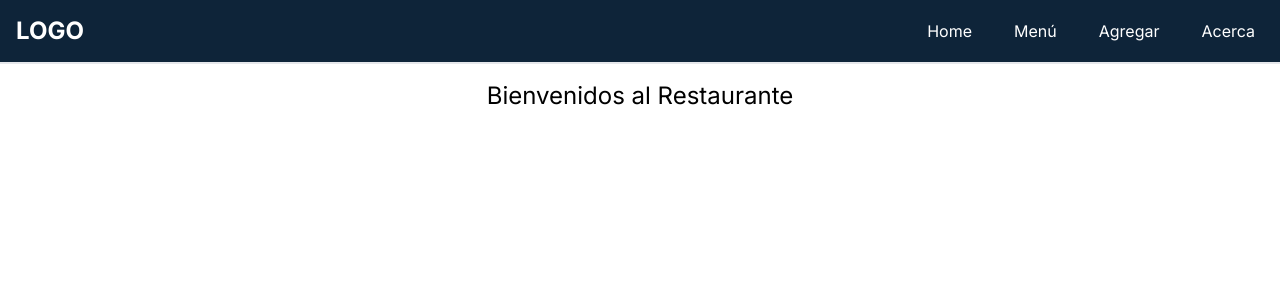
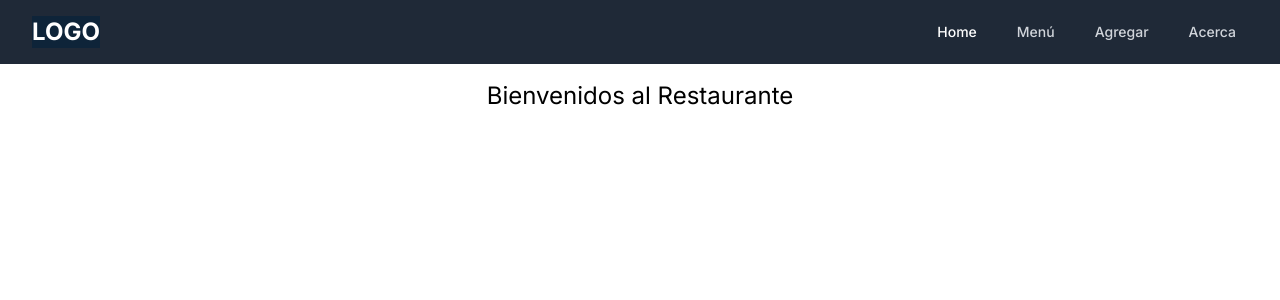
Before and after one commit to arnaldo16763695/myrestaurant, a Next.js app: page / in a window 1280 px wide. Shown: the top 300 px of the page. Built offline with nearby package versions, Linux system fonts and the light colour scheme.

Commit message:
NavBar improvement

```diff
--- a/app/components/NavBar.jsx
+++ /dev/null
@@ -1,21 +0,0 @@
-'use client'
-import Link from "next/link";
-import {usePathname} from 'next/navigation'
-import { Logo } from "./Logo";
-
-const NavBar = () => {
-  const pathname = usePathname();
-  return (
-    <nav className="flex justify-between bg-[#0e2439] w-full h-16 border-b-2 px-4 ">
-    <Logo/>
-     <div className="flex justify-center items-center h-full text-white gap-6">
-       <div><Link className={`p-2 rounded-lg border border-transparent ${pathname === '/' ? 'border-gray-400' : ''} hover:text-gray-400 hover:border-gray-400`} href={`/`}>Home</Link></div>
-       <div><Link className={`p-2 rounded-lg border border-transparent ${pathname === '/menu' ? 'border-gray-400' : ''} hover:text-gray-400 hover:border-gray-400`} href={`/menu`}>Menú</Link></div>
-       <div><Link className={`p-2 rounded-lg border border-transparent ${pathname === '/products/add' ? 'border-gray-400' : ''} hover:text-gray-400 hover:border-gray-400`} href={`/products/add`}>Agregar</Link></div>
-       <div><Link className={`p-2 rounded-lg border border-transparent ${pathname === '/about' ? 'border-gray-400' : ''} hover:text-gray-400 hover:border-gray-400`} href={`/about`}>Acerca</Link></div>
-     </div>
-    </nav>
-  );
-};
-
-export default NavBar;
--- /dev/null
+++ b/app/components/NavBarMain.jsx
@@ -0,0 +1,140 @@
+"use client";
+
+import Link from "next/link";
+import { useState } from "react";
+import { Logo } from "./Logo";
+
+const NavBarMain = () => {
+  const [showMenuMobile, setShowMenuMobile] = useState(false);
+  return (
+    <nav className="bg-gray-800 w-full">
+      <div className="mx-auto max-w-7xl px-2 sm:px-6 lg:px-8">
+        <div className="relative flex h-16 items-center justify-between">
+          <div className="absolute inset-y-0 left-0 flex items-center sm:hidden">
+            {/* Mobile menu button*/}
+            <button
+              type="button"
+              className="relative inline-flex items-center justify-center rounded-md p-2 text-gray-400 hover:bg-gray-700 hover:text-white focus:outline-none focus:ring-2 focus:ring-inset focus:ring-white"
+              aria-controls="mobile-menu"
+              aria-expanded="false"
+              onClick={() => setShowMenuMobile(!showMenuMobile)}
+            >
+              <span className="absolute -inset-0.5" />
+              <span className="sr-only">Open main menu</span>
+              {/*
+      Icon when menu is closed.
+
+      Menu open: "hidden", Menu closed: "block"
+    */}
+              <svg
+                className="block h-6 w-6"
+                fill="none"
+                viewBox="0 0 24 24"
+                strokeWidth="1.5"
+                stroke="currentColor"
+                aria-hidden="true"
+              >
+                <path
+                  strokeLinecap="round"
+                  strokeLinejoin="round"
+                  d="M3.75 6.75h16.5M3.75 12h16.5m-16.5 5.25h16.5"
+                />
+              </svg>
+              {/*
+      Icon when menu is open.
+
+      Menu open: "block", Menu closed: "hidden"
+    */}
+              <svg
+                className="hidden h-6 w-6"
+                fill="none"
+                viewBox="0 0 24 24"
+                strokeWidth="1.5"
+                stroke="currentColor"
+                aria-hidden="true"
+              >
+                <path
+                  strokeLinecap="round"
+                  strokeLinejoin="round"
+                  d="M6 18L18 6M6 6l12 12"
+                />
+              </svg>
+            </button>
+          </div>
+          <div className="flex flex-1 items-center justify-center sm:items-stretch sm:justify-start">
+            <div className="flex flex-shrink-0 items-center">
+              <Logo/>
+            </div>
+            <div className="hidden sm:ml-6 sm:block w-full">
+              <div className="flex space-x-4 justify-end text-right">
+                {/* Current: "bg-gray-900 text-white", Default: "text-gray-300 hover:bg-gray-700 hover:text-white" */}
+                <Link
+                  href="/"
+                  className=" text-white rounded-md px-3 py-2 text-sm font-medium"
+                  aria-current="page"
+                >
+                  Home
+                </Link>
+                <Link
+                  className="text-gray-300 hover:bg-gray-700 hover:text-white rounded-md px-3 py-2 text-sm font-medium"
+                  href={`/menu`}
+                >
+                  Menú
+                </Link>
+
+                <Link
+                  className="text-gray-300 hover:bg-gray-700 hover:text-white rounded-md px-3 py-2 text-sm font-medium"
+                  href={`/products/add`}
+                >
+                  Agregar
+                </Link>
+
+                <Link
+                  className="text-gray-300 hover:bg-gray-700 hover:text-white rounded-md px-3 py-2 text-sm font-medium"
+                  href={`/about`}
+                >
+                  Acerca
+                </Link>
+              </div>
+            </div>
+          </div>
+        </div>
+      </div>
+      {/* Mobile menu, show/hide based on menu state. */}
+      <div className={`${!showMenuMobile ? "hidden" : ""}`} id="mobile-menu">
+        <div className="space-y-1 px-2 pb-3 pt-2">
+          {/* Current: "bg-gray-900 text-white", Default: "text-gray-300 hover:bg-gray-700 hover:text-white" */}
+
+          <Link
+            href="/"
+            className="bg-gray-900 text-white block rounded-md px-3 py-2 text-base font-medium"
+            aria-current="page"
+          >
+            Home
+          </Link>
+          <Link
+            className="text-gray-300 hover:bg-gray-700 hover:text-white block rounded-md px-3 py-2 text-base font-medium"
+            href={`/menu`}
+          >
+            Menú
+          </Link>
+          <Link
+            className="text-gray-300 hover:bg-gray-700 hover:text-white block rounded-md px-3 py-2 text-base font-medium"
+            href={`/products/add`}
+          >
+            Agregar
+          </Link>
+
+          <Link
+            className="text-gray-300 hover:bg-gray-700 hover:text-white block rounded-md px-3 py-2 text-base font-medium"
+            href={`/about`}
+          >
+            Acerca
+          </Link>
+        </div>
+      </div>
+    </nav>
+  );
+};
+
+export default NavBarMain;
--- a/app/layout.js
+++ b/app/layout.js
@@ -1,7 +1,8 @@
 import { Inter } from 'next/font/google'
 import './globals.css'
-import NavBar from "./components/NavBar";
+
 import { Logo } from "./components/Logo";
+import NavBarMain from './components/NavBarMain';
 
 const inter = Inter({ subsets: ['latin'] })
 
@@ -17,7 +18,8 @@
         <main className="container mx-auto  min-h-screen ">
           <header className="flex justify-around">
 
-            <NavBar />
+
+            <NavBarMain/>
           </header>
           <main>{children}</main>
           <footer></footer>
```
